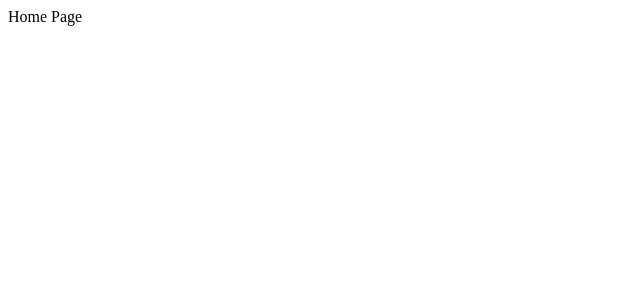
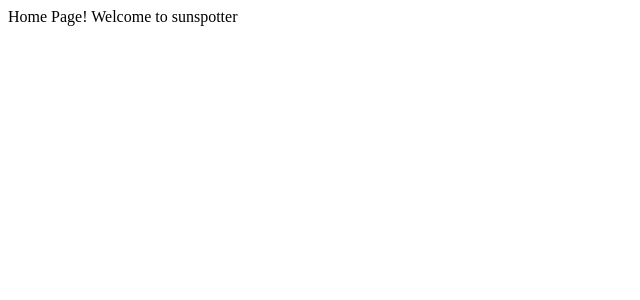
Before and after one commit to cvsluis/sun-spotter, a React (Create React App) app in the folder frontend/: page / in a window 1280 px wide. Shown: the top 300 px of the page, without its empty margins (0-640 px from the left). Built offline with nearby package versions, Linux system fonts and the light colour scheme.

Commit message:
refactor to create root outside of react tree

```diff
--- a/frontend/src/index.js
+++ b/frontend/src/index.js
@@ -3,11 +3,20 @@
 import './index.css';
 import App from './App';
 import reportWebVitals from './reportWebVitals';
+import { createBrowserRouter, RouterProvider } from 'react-router-dom';
+
+//setup browser router, root to home page
+const router = createBrowserRouter([
+  {
+    path: '/',
+    element: <div>Home Page! Welcome to sunspotter</div>
+  },
+]);
 
 const root = ReactDOM.createRoot(document.getElementById('root'));
 root.render(
   <React.StrictMode>
-    <App />
+    <RouterProvider router={router} />
   </React.StrictMode>
 );
 
```
